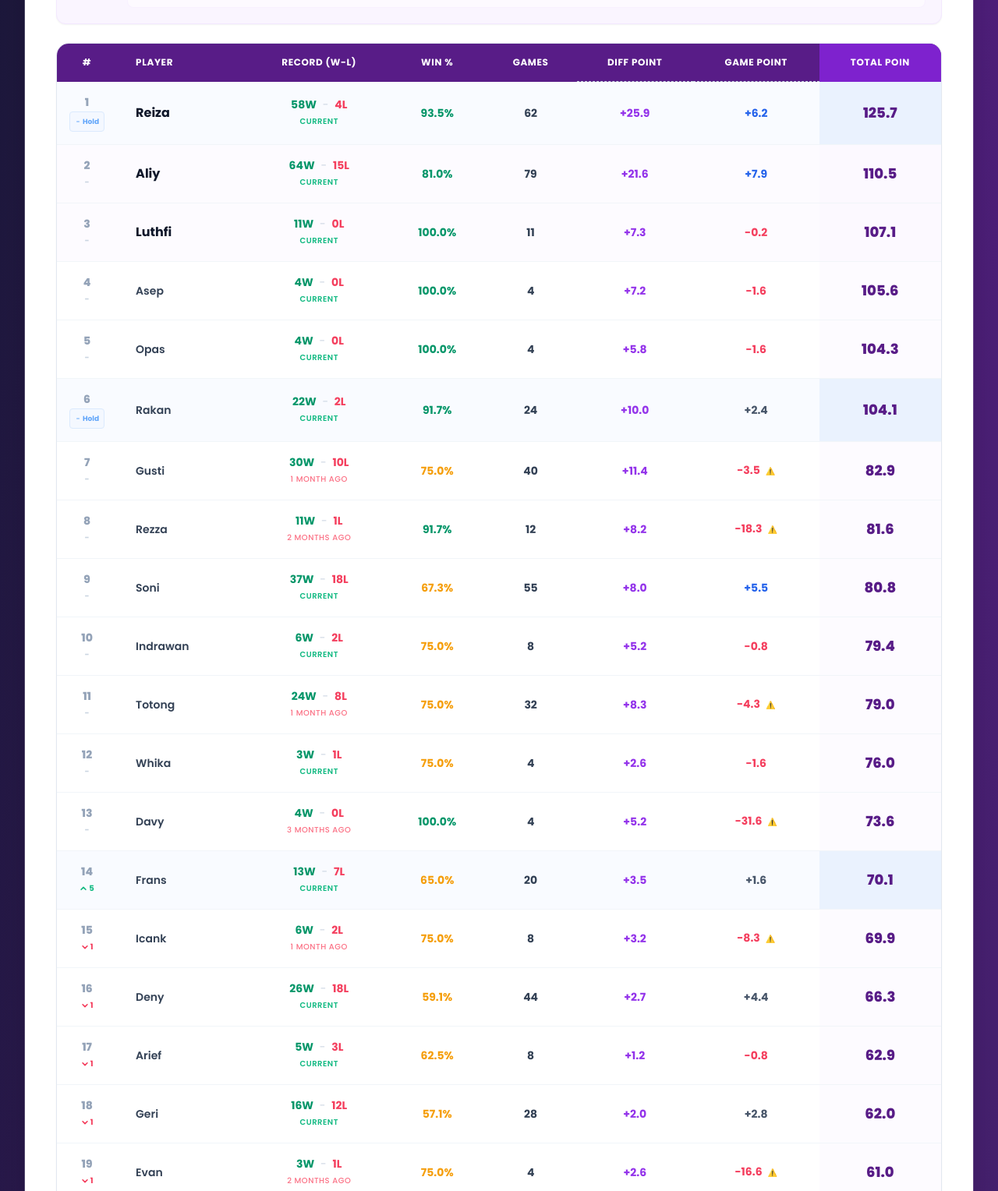
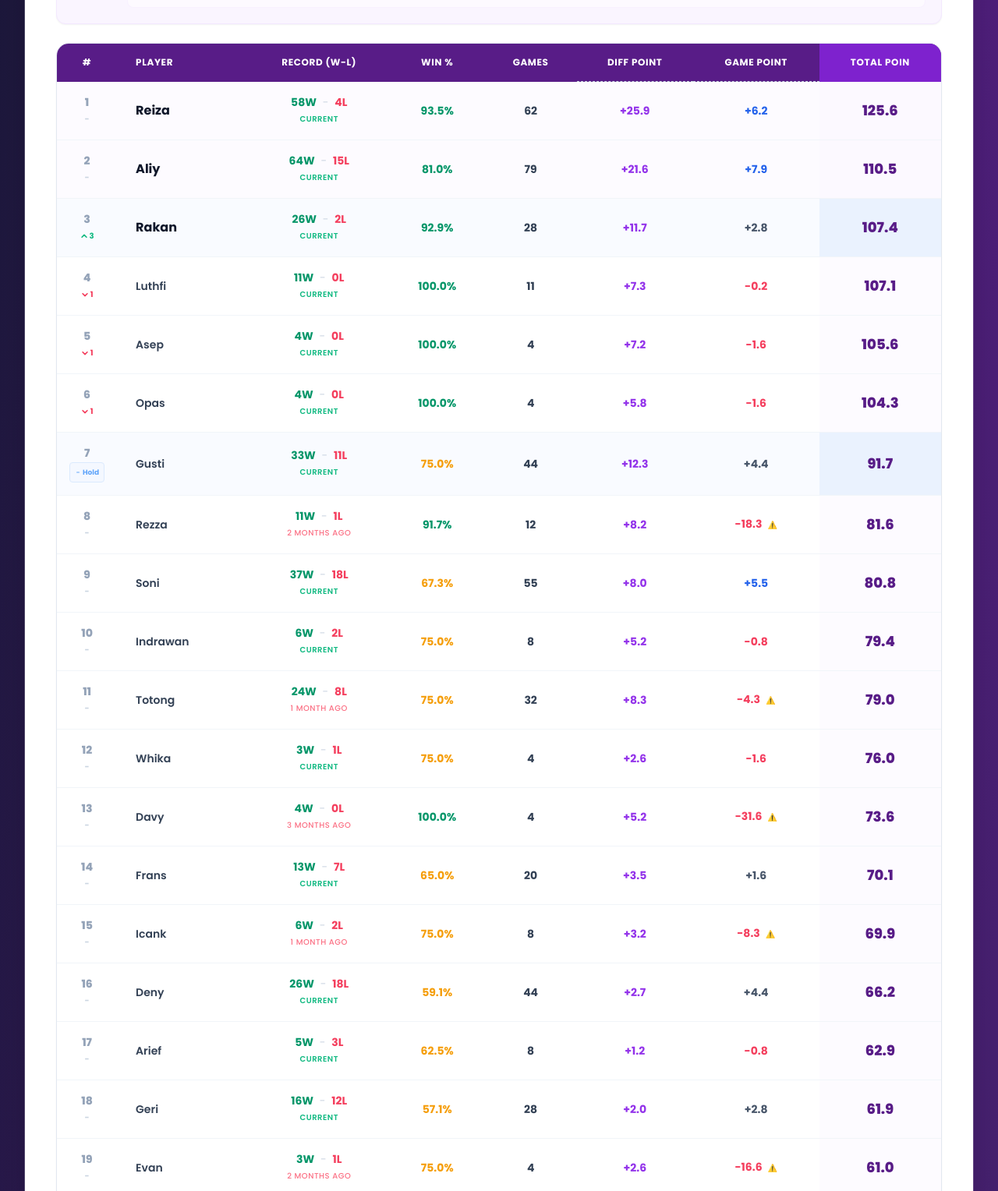
Before and after one commit to abdullohma/acetennissquad-standing, a plain HTML site: page index.html in a window 1280 px wide. Shown: the part 1812-3340 px from the top of the page at 78% size. Drawn offline with nearby package versions, Linux system fonts and the light colour scheme.

Commit message:
Update index.html

```diff
--- a/index.html
+++ b/index.html
@@ -450,17 +450,17 @@
             { name: "Fahmi", gender: "M", games: 4, wins: 3, totalDiff: 4, joinMonth: "Juni" },
             { name: "Farin", gender: "M", games: 8, wins: 5, totalDiff: 4, joinMonth: "Oktober" },
             { name: "Fien", gender: "F", games: 4, wins: 1, totalDiff: -3, joinMonth: "Juli" },
-            { name: "Frans", gender: "M", games: 20, wins: 13, totalDiff: 14, joinMonth: "November", lastUpdate: { games: 4, wins: 3, diff: 4, oldJoinMonth: "Oktober" } },
+            { name: "Frans", gender: "M", games: 20, wins: 13, totalDiff: 14, joinMonth: "November" },
             { name: "Frizi", gender: "M", games: 4, wins: 1, totalDiff: -4, joinMonth: "November" },
             { name: "Gana", gender: "M", games: 4, wins: 1, totalDiff: -7, joinMonth: "September" },
             { name: "Ganang", gender: "M", games: 4, wins: 1, totalDiff: 0, joinMonth: "Mei" },
             { name: "Geo", gender: "M", games: 4, wins: 0, totalDiff: -10, joinMonth: "September" },
             { name: "Geri", gender: "M", games: 28, wins: 16, totalDiff: 9, joinMonth: "November" },
             { name: "Gian", gender: "M", games: 4, wins: 2, totalDiff: 2, joinMonth: "Juni" },
-            { name: "Gusti", gender: "M", games: 40, wins: 30, totalDiff: 57, joinMonth: "Oktober" },
+            { name: "Gusti", gender: "M", games: 44, wins: 33, totalDiff: 63, joinMonth: "November", lastUpdate: { games: 4, wins: 3, diff: 6, oldJoinMonth: "Oktober" } },
             { name: "Hanif", gender: "M", games: 8, wins: 3, totalDiff: -8, joinMonth: "November" },
             { name: "Hanung", gender: "M", games: 44, wins: 10, totalDiff: -28, joinMonth: "September" },
-            { name: "Hendra", gender: "M", games: 8, wins: 4, totalDiff: -2, joinMonth: "November" },
+            { name: "Hendra", gender: "M", games: 12, wins: 6, totalDiff: -2, joinMonth: "November", lastUpdate: { games: 4, wins: 2, diff: 0, oldJoinMonth: "November" } },
             { name: "Hendrik", gender: "M", games: 7, wins: 3, totalDiff: -3, joinMonth: "November" },
             { name: "Icank", gender: "M", games: 8, wins: 6, totalDiff: 8, joinMonth: "Oktober" },
             { name: "Ichal", gender: "M", games: 4, wins: 3, totalDiff: 8, joinMonth: "Juli" },
@@ -478,19 +478,19 @@
             { name: "M Iqbal", gender: "M", games: 44, wins: 20, totalDiff: -7, joinMonth: "November" },
             { name: "Nanang", gender: "M", games: 8, wins: 2, totalDiff: -4, joinMonth: "Juli" },
             { name: "Naufal", gender: "M", games: 4, wins: 1, totalDiff: -5, joinMonth: "Oktober" },
-            { name: "Nurul", gender: "F", games: 12, wins: 3, totalDiff: -15, joinMonth: "November" },
-            { name: "Octano", gender: "M", games: 29, wins: 13, totalDiff: -4, joinMonth: "November", lastUpdate: { games: 5, wins: 0, diff: -7, oldJoinMonth: "September" } },
+            { name: "Nurul", gender: "F", games: 16, wins: 4, totalDiff: -19, joinMonth: "November", lastUpdate: { games: 4, wins: 1, diff: -4, oldJoinMonth: "November" } },
+            { name: "Octano", gender: "M", games: 29, wins: 13, totalDiff: -4, joinMonth: "November" },
             { name: "Okta", gender: "F", games: 4, wins: 2, totalDiff: -8, joinMonth: "Juli" },
             { name: "Opas", gender: "M", games: 4, wins: 4, totalDiff: 9, joinMonth: "November" },
             { name: "Pamungkas", gender: "M", games: 4, wins: 3, totalDiff: 4, joinMonth: "Mei" },
             { name: "Qonita", gender: "F", games: 4, wins: 0, totalDiff: -10, joinMonth: "September" },
             { name: "Raka", gender: "M", games: 12, wins: 2, totalDiff: -24, joinMonth: "Oktober" },
             { name: "Raka B", gender: "M", games: 4, wins: 0, totalDiff: -10, joinMonth: "Oktober" },
-            { name: "Rakan", gender: "M", games: 24, wins: 22, totalDiff: 43, joinMonth: "November", lastUpdate: { games: 4, wins: 4, diff: 4, oldJoinMonth: "November" } },
+            { name: "Rakan", gender: "M", games: 28, wins: 26, totalDiff: 53, joinMonth: "November", lastUpdate: { games: 4, wins: 4, diff: 10, oldJoinMonth: "November" } },
             { name: "Rama", gender: "M", games: 36, wins: 6, totalDiff: -71, joinMonth: "November" },
             { name: "Rama P", gender: "M", games: 9, wins: 0, totalDiff: -17, joinMonth: "Oktober" },
             { name: "Rayest", gender: "M", games: 4, wins: 0, totalDiff: -10, joinMonth: "Juli" },
-            { name: "Reiza", gender: "M", games: 62, wins: 58, totalDiff: 142, joinMonth: "November", lastUpdate: { games: 4, wins: 2, diff: 4, oldJoinMonth: "Oktober" } },
+            { name: "Reiza", gender: "M", games: 62, wins: 58, totalDiff: 142, joinMonth: "November" },
             { name: "Rendi", gender: "M", games: 16, wins: 10, totalDiff: 4, joinMonth: "Oktober" },
             { name: "Reyhan", gender: "M", games: 4, wins: 2, totalDiff: 1, joinMonth: "November" },
             { name: "Rezza", gender: "M", games: 12, wins: 11, totalDiff: 26, joinMonth: "September" },
@@ -512,7 +512,8 @@
             { name: "Yoga", gender: "M", games: 24, wins: 9, totalDiff: -16, joinMonth: "November" },
             { name: "Yon", gender: "M", games: 11, wins: 6, totalDiff: 1, joinMonth: "November" },
             { name: "Yoses", gender: "M", games: 4, wins: 0, totalDiff: -10, joinMonth: "Juni" },
-            { name: "Zaki", gender: "M", games: 4, wins: 0, totalDiff: -9, joinMonth: "Oktober" }
+            { name: "Zaki", gender: "M", games: 4, wins: 0, totalDiff: -9, joinMonth: "Oktober" },
+            { name: "Zulfikar", gender: "M", games: 4, wins: 0, totalDiff: -12, joinMonth: "November", lastUpdate: { newPlayer: true } }
         ];
 
         // ============================================
```
